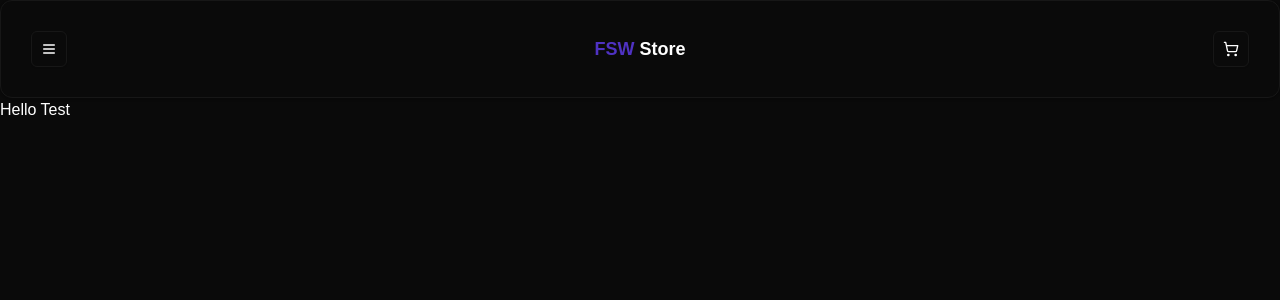
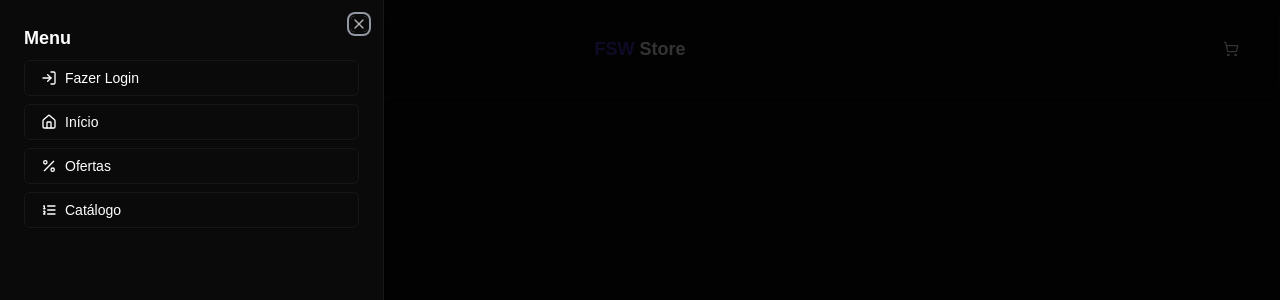
Before and after one commit to leobrizolladev/fsw-store, a Next.js app: page / in a window 1280 px wide. Both pictures are taken after a click on the button 49 px from the left and 49 px from the top of the page. Shown: the top 300 px of the page. Built offline with nearby package versions, Linux system fonts and the light colour scheme.

Commit message:
feat: add header menu using sheet component

```diff
--- a/package.json
+++ b/package.json
@@ -10,6 +10,7 @@
   },
   "dependencies": {
     "@prisma/client": "^5.22.0",
+    "@radix-ui/react-dialog": "^1.1.2",
     "@radix-ui/react-slot": "^1.1.0",
     "class-variance-authority": "^0.7.0",
     "clsx": "^2.1.1",
--- a/src/components/ui/header.tsx
+++ b/src/components/ui/header.tsx
@@ -1,13 +1,62 @@
-import { MenuIcon, ShoppingCartIcon } from "lucide-react";
+import {
+  HomeIcon,
+  ListOrderedIcon,
+  LogInIcon,
+  MenuIcon,
+  PercentIcon,
+  ShoppingCartIcon,
+} from "lucide-react";
 import { Button } from "./button";
 import { Card } from "./card";
+import {
+  Sheet,
+  SheetContent,
+  SheetDescription,
+  SheetHeader,
+  SheetTitle,
+  SheetTrigger,
+} from "./sheet";
 
 const Header = () => {
   return (
     <Card className="flex items-center justify-between p-[1.875rem]">
-      <Button size="icon" variant="outline">
-        <MenuIcon />
-      </Button>
+      <Sheet>
+        <SheetTrigger asChild>
+          <Button size="icon" variant="outline">
+            <MenuIcon />
+          </Button>
+        </SheetTrigger>
+
+        <SheetContent side="left">
+          <SheetHeader>
+            <SheetTitle className="text-left text-lg font-semibold">
+              Menu
+            </SheetTitle>
+          </SheetHeader>
+
+          <SheetDescription className="mt-2 flex flex-col gap-2 text-white">
+            <Button variant="outline" className="w-full justify-start gap-2">
+              <LogInIcon size={16} />
+              Fazer Login
+            </Button>
+
+            <Button variant="outline" className="w-full justify-start gap-2">
+              <HomeIcon size={16} />
+              Início
+            </Button>
+
+            <Button variant="outline" className="w-full justify-start gap-2">
+              <PercentIcon size={16} />
+              Ofertas
+            </Button>
+
+            <Button variant="outline" className="w-full justify-start gap-2">
+              <ListOrderedIcon size={16} />
+              Catálogo
+            </Button>
+          </SheetDescription>
+        </SheetContent>
+      </Sheet>
 
       <h1 className="text-lg font-semibold">
         <span className="text-primary">FSW</span> Store
--- /dev/null
+++ b/src/components/ui/sheet.tsx
@@ -0,0 +1,140 @@
+"use client"
+
+import * as React from "react"
+import * as SheetPrimitive from "@radix-ui/react-dialog"
+import { cva, type VariantProps } from "class-variance-authority"
+import { X } from "lucide-react"
+
+import { cn } from "@/lib/utils"
+
+const Sheet = SheetPrimitive.Root
+
+const SheetTrigger = SheetPrimitive.Trigger
+
+const SheetClose = SheetPrimitive.Close
+
+const SheetPortal = SheetPrimitive.Portal
+
+const SheetOverlay = React.forwardRef<
+  React.ElementRef<typeof SheetPrimitive.Overlay>,
+  React.ComponentPropsWithoutRef<typeof SheetPrimitive.Overlay>
+>(({ className, ...props }, ref) => (
+  <SheetPrimitive.Overlay
+    className={cn(
+      "fixed inset-0 z-50 bg-black/80  data-[state=open]:animate-in data-[state=closed]:animate-out data-[state=closed]:fade-out-0 data-[state=open]:fade-in-0",
+      className
+    )}
+    {...props}
+    ref={ref}
+  />
+))
+SheetOverlay.displayName = SheetPrimitive.Overlay.displayName
+
+const sheetVariants = cva(
+  "fixed z-50 gap-4 bg-background p-6 shadow-lg transition ease-in-out data-[state=closed]:duration-300 data-[state=open]:duration-500 data-[state=open]:animate-in data-[state=closed]:animate-out",
+  {
+    variants: {
+      side: {
+        top: "inset-x-0 top-0 border-b data-[state=closed]:slide-out-to-top data-[state=open]:slide-in-from-top",
+        bottom:
+          "inset-x-0 bottom-0 border-t data-[state=closed]:slide-out-to-bottom data-[state=open]:slide-in-from-bottom",
+        left: "inset-y-0 left-0 h-full w-3/4 border-r data-[state=closed]:slide-out-to-left data-[state=open]:slide-in-from-left sm:max-w-sm",
+        right:
+          "inset-y-0 right-0 h-full w-3/4 border-l data-[state=closed]:slide-out-to-right data-[state=open]:slide-in-from-right sm:max-w-sm",
+      },
+    },
+    defaultVariants: {
+      side: "right",
+    },
+  }
+)
+
+interface SheetContentProps
+  extends React.ComponentPropsWithoutRef<typeof SheetPrimitive.Content>,
+    VariantProps<typeof sheetVariants> {}
+
+const SheetContent = React.forwardRef<
+  React.ElementRef<typeof SheetPrimitive.Content>,
+  SheetContentProps
+>(({ side = "right", className, children, ...props }, ref) => (
+  <SheetPortal>
+    <SheetOverlay />
+    <SheetPrimitive.Content
+      ref={ref}
+      className={cn(sheetVariants({ side }), className)}
+      {...props}
+    >
+      <SheetPrimitive.Close className="absolute right-4 top-4 rounded-sm opacity-70 ring-offset-background transition-opacity hover:opacity-100 focus:outline-none focus:ring-2 focus:ring-ring focus:ring-offset-2 disabled:pointer-events-none data-[state=open]:bg-secondary">
+        <X className="h-4 w-4" />
+        <span className="sr-only">Close</span>
+      </SheetPrimitive.Close>
+      {children}
+    </SheetPrimitive.Content>
+  </SheetPortal>
+))
+SheetContent.displayName = SheetPrimitive.Content.displayName
+
+const SheetHeader = ({
+  className,
+  ...props
+}: React.HTMLAttributes<HTMLDivElement>) => (
+  <div
+    className={cn(
+      "flex flex-col space-y-2 text-center sm:text-left",
+      className
+    )}
+    {...props}
+  />
+)
+SheetHeader.displayName = "SheetHeader"
+
+const SheetFooter = ({
+  className,
+  ...props
+}: React.HTMLAttributes<HTMLDivElement>) => (
+  <div
+    className={cn(
+      "flex flex-col-reverse sm:flex-row sm:justify-end sm:space-x-2",
+      className
+    )}
+    {...props}
+  />
+)
+SheetFooter.displayName = "SheetFooter"
+
+const SheetTitle = React.forwardRef<
+  React.ElementRef<typeof SheetPrimitive.Title>,
+  React.ComponentPropsWithoutRef<typeof SheetPrimitive.Title>
+>(({ className, ...props }, ref) => (
+  <SheetPrimitive.Title
+    ref={ref}
+    className={cn("text-lg font-semibold text-foreground", className)}
+    {...props}
+  />
+))
+SheetTitle.displayName = SheetPrimitive.Title.displayName
+
+const SheetDescription = React.forwardRef<
+  React.ElementRef<typeof SheetPrimitive.Description>,
+  React.ComponentPropsWithoutRef<typeof SheetPrimitive.Description>
+>(({ className, ...props }, ref) => (
+  <SheetPrimitive.Description
+    ref={ref}
+    className={cn("text-sm text-muted-foreground", className)}
+    {...props}
+  />
+))
+SheetDescription.displayName = SheetPrimitive.Description.displayName
+
+export {
+  Sheet,
+  SheetPortal,
+  SheetOverlay,
+  SheetTrigger,
+  SheetClose,
+  SheetContent,
+  SheetHeader,
+  SheetFooter,
+  SheetTitle,
+  SheetDescription,
+}
```
Also changed, not shown: 1 other file (tests, documents, lock files or other folders).
